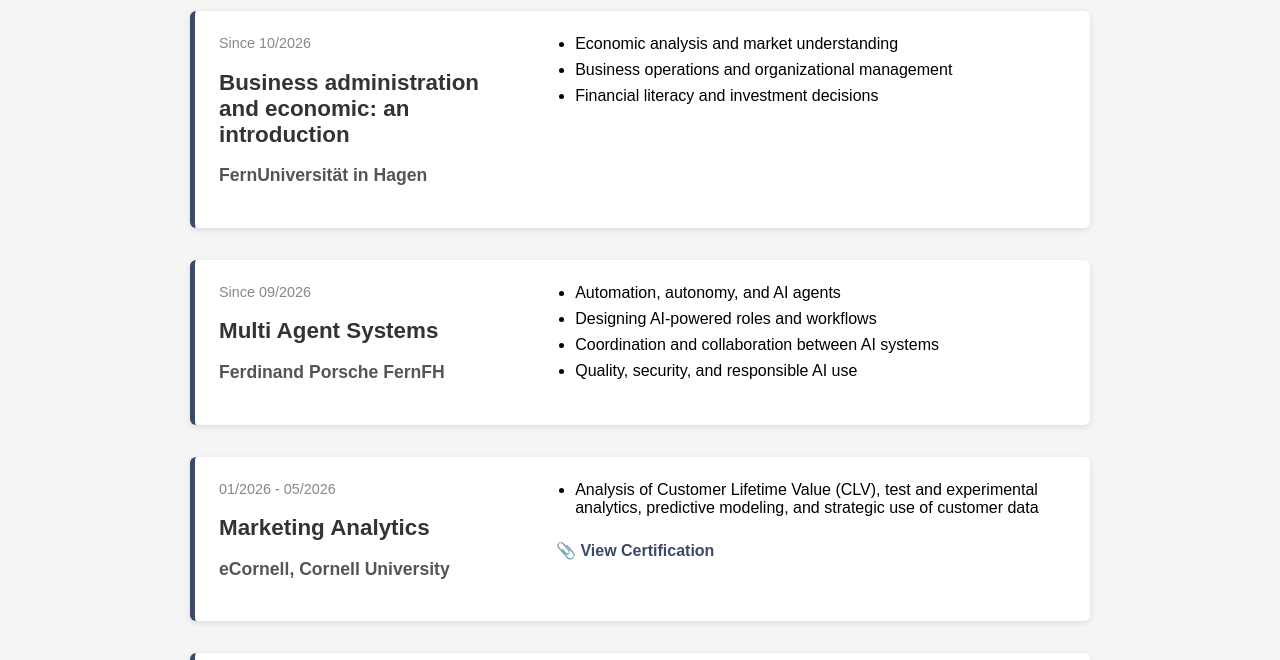
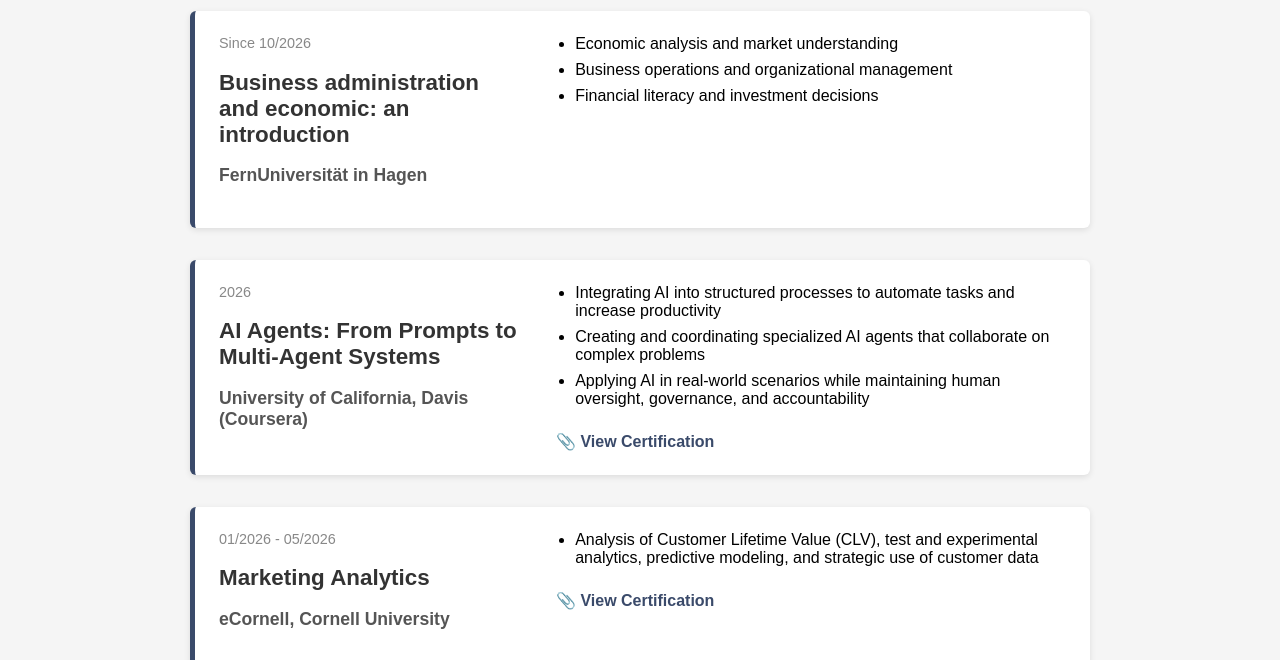
Before and after one commit to kromer52/digital-marketing-experience, a website: page education.html in a window 1280 px wide. Shown: the part 140-800 px from the top of the page. Drawn offline with Linux system fonts and the light colour scheme.

Commit message:
updated education

```diff
--- a/education.html
+++ b/education.html
@@ -38,17 +38,17 @@
     <!-- FirstA2 Education Card -->
     <div class="edu-card">
       <div class="edu-left">
-        <span class="edu-time">Since 09/2026</span>
-        <h2 class="edu-course">Multi Agent Systems</h2>
-        <h3 class="edu-institution">Ferdinand Porsche FernFH</h3>
+        <span class="edu-time">2026</span>
+        <h2 class="edu-course">AI Agents: From Prompts to Multi-Agent Systems</h2>
+        <h3 class="edu-institution">University of California, Davis (Coursera)</h3>
       </div>
       <div class="edu-right">
         <ul class="edu-tasks">
-          <li>Automation, autonomy, and AI agents </li>
-          <li>Designing AI-powered roles and workflows </li>
-          <li>Coordination and collaboration between AI systems </li>
-          <li>Quality, security, and responsible AI use </li>
+          <li>Integrating AI into structured processes to automate tasks and increase productivity</li>
+          <li>Creating and coordinating specialized AI agents that collaborate on complex problems </li>
+          <li>Applying AI in real-world scenarios while maintaining human oversight, governance, and accountability</li>
           </ul>
+          <a class="edu-download" href="https://www.coursera.org/account/accomplishments/verify/6GGWONA2ZQJE" target="_blank" download>📎 View Certification</a>
         </div>
     </div>
     <!-- FirstB Education Card -->
```
